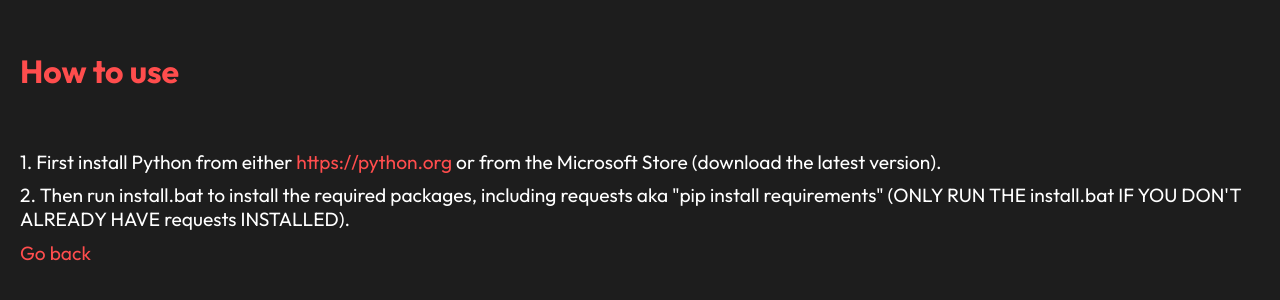
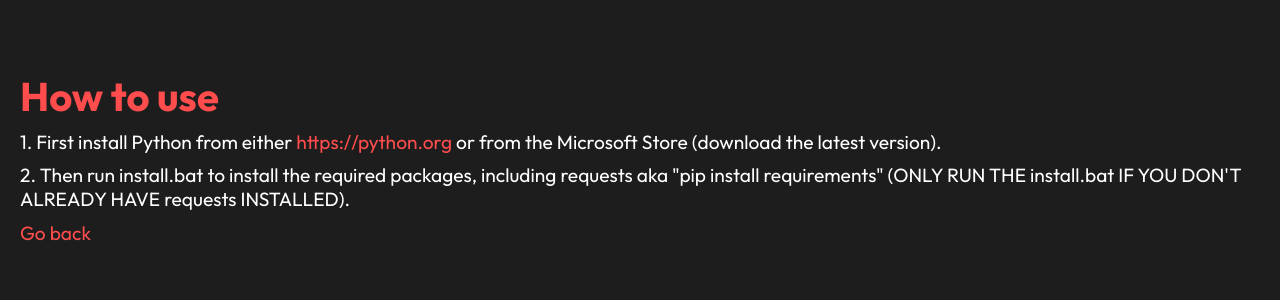
Before and after one commit to altpc408/altpc408, a plain HTML site: page steps.html in a window 1280 px wide. Shown: the part 242-542 px from the top of the page. Drawn offline with Linux system fonts and the light colour scheme.

Commit message:
Update steps.html

```diff
--- a/steps.html
+++ b/steps.html
@@ -27,10 +27,11 @@
             }
 
         .title {
-            font-size: 2rem;
+            font-size: 2.5rem;
             font-weight: bold;
             /* text-align: center; */
             padding: 20px;
+            margin-bottom: -50px;
             /* margin-bottom: 20px; */
             color: #ff4d4d;
         }
@@ -51,7 +52,7 @@
             padding: 20px;
         }
         .link:hover {
-            color: #ff4d4d;
+            color: #ffffff;
         }
 
         .text {
```
